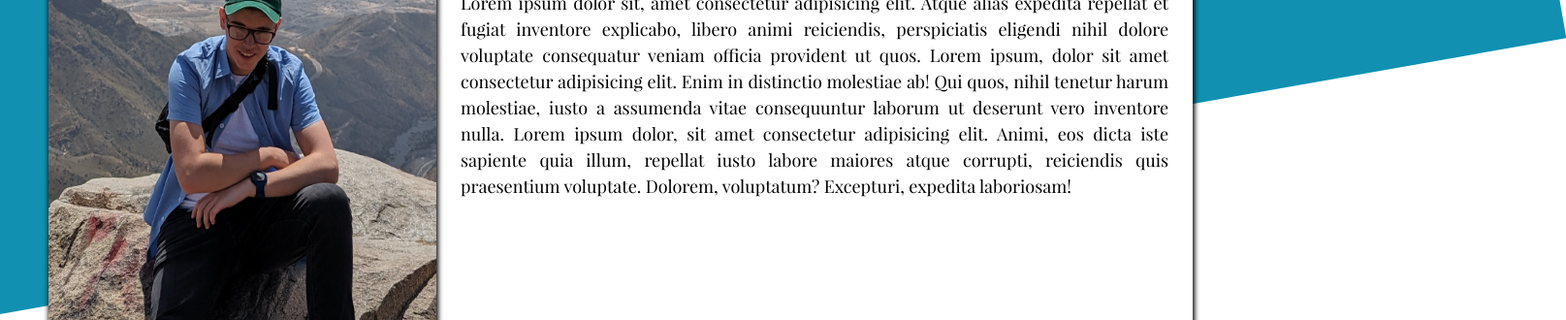
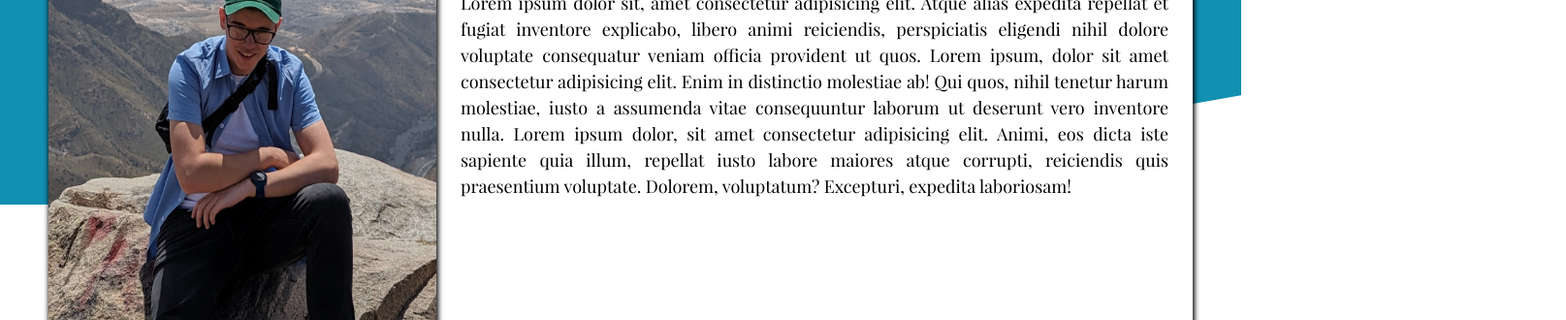
Before and after one commit to benlgw/homepage, a plain HTML site: page index.html in a window 1280 px wide. Shown: the part 139-469 px from the top of the page at 97% size, 1615 px wide, since content can reach past the window. Drawn offline with Linux system fonts and the light colour scheme.

Commit message:
fix: stopped header background overflowing

```diff
--- a/index.html
+++ b/index.html
@@ -9,7 +9,9 @@
 		<title>Homepage</title>
 	</head>
 	<body>
-		<div class="header-background"></div>
+		<div class="header-background">
+			<div></div>
+		</div>
 		<!-- HEADER -->
 		<header>
 			<!-- IMAGE -->
--- a/styles.css
+++ b/styles.css
@@ -40,6 +40,13 @@ h6 {
 }
 
 .header-background {
+	position: absolute;
+	overflow-x: hidden;
+	width: 100%;
+	min-height: 350px;
+}
+
+.header-background div {
 	position: absolute;
 	min-height: 350px;
 	width: 100%;
```
